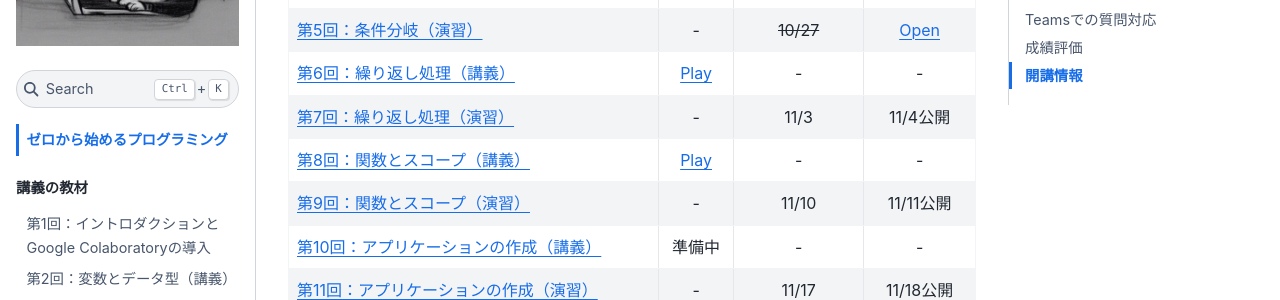
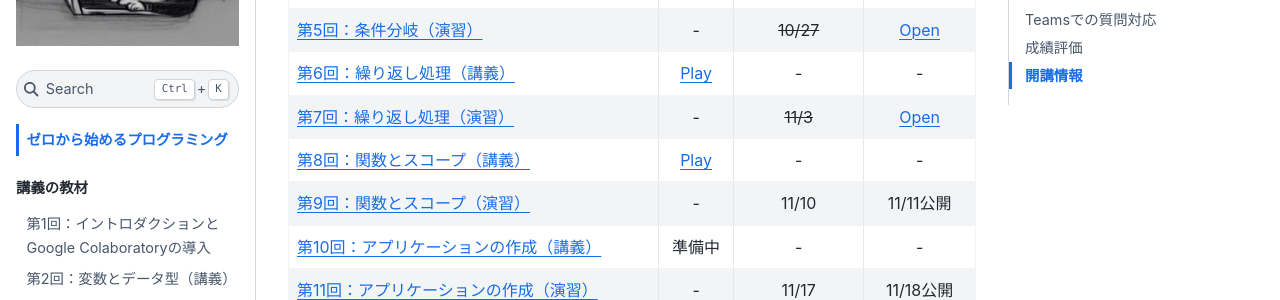
Before and after one commit to ground-zero-programming/zero-pro2022-public, a Jupyter Book: the page built from intro.md, in a window 1280 px wide and 900 px high, scrolled down 985 px. Shown: the part 153-453 px from the top of the window. Built offline with Jupyter Book 1.0.4 settings and Sphinx 7.4.7 and the Sphinx Book theme 1.1.4, drawn with Linux system fonts in a browser that asks for light colours; pages that are not in the unit, such as notebooks, are missing from menus.

Commit message:
add: answer of chapter 7

```diff
--- a/intro.md
+++ b/intro.md
@@ -36,7 +36,7 @@
 | [第4回：条件分岐（講義）](docs/04/conditional_branch.ipynb) | [Play](https://web.microsoftstream.com/video/ea304ce1-d621-401d-9218-77ca8a5f02f1) | - | - |
 | [第5回：条件分岐（演習）](docs/05/exercise_conditional_branch.ipynb) | - | <del>10/27</del> | [Open](docs/05_ans/answer_conditional_branch.ipynb) |
 | [第6回：繰り返し処理（講義）](docs/06/loops.ipynb) | [Play](https://web.microsoftstream.com/video/98820113-4ad5-434d-8530-4bf93a934668) | - | - |
-| [第7回：繰り返し処理（演習）](docs/07/exercise_loops.ipynb)  | - | 11/3 | 11/4公開 |
+| [第7回：繰り返し処理（演習）](docs/07/exercise_loops.ipynb)  | - | <del>11/3</del> | [Open](docs/07_ans/answer_loops.ipynb) |
 | [第8回：関数とスコープ（講義）](docs/08/functions_and_scope.ipynb) | [Play](https://web.microsoftstream.com/video/7d7ad00c-69f0-4223-8069-0521f23d12b1) | - | - |
 | [第9回：関数とスコープ（演習）](docs/09/exercise_functions_and_scope.ipynb) |- | 11/10 | 11/11公開 |
 | [第10回：アプリケーションの作成（講義）](docs/10/application.ipynb) | 準備中 | - | - |
```
Also changed, not shown: docs/07_ans/answer_loops.ipynb (added).
